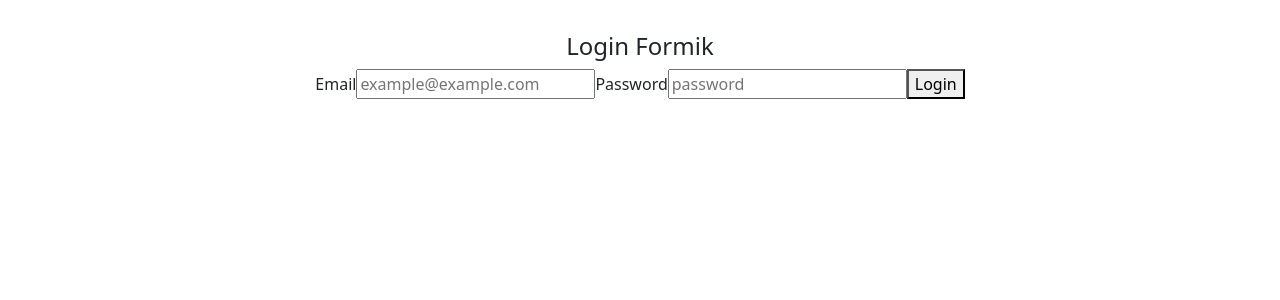
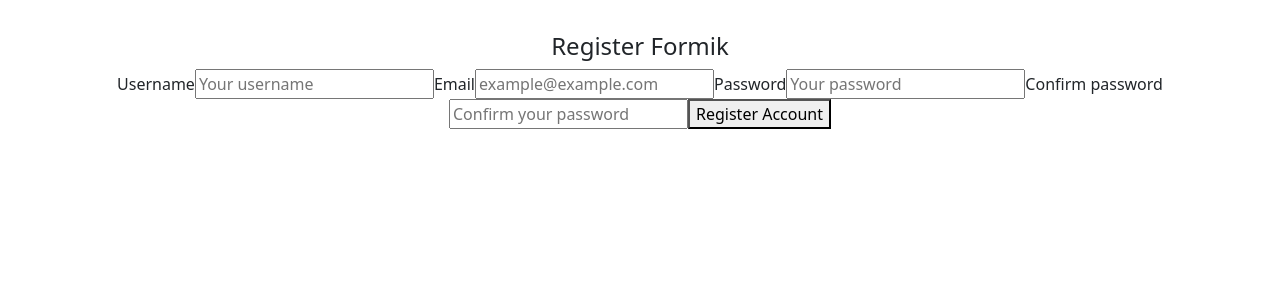
Before and after one commit to FedericoStagnaro/React-OpenBootCamp, a React (Create React App) app: page / in a window 1280 px wide. Shown: the top 300 px of the page. Built offline with nearby package versions, Linux system fonts and the light colour scheme.

Commit message:
add register formil component

```diff
--- a/src/App.js
+++ b/src/App.js
@@ -9,6 +9,7 @@
 import { Father } from './components/containers/father';
 import {TaskListClass, TaskListFunction} from './components/containers/task.list';
 import { LoginFormik } from './components/pure/form/loginFormik';
+import { RegisterFormik } from './components/pure/form/registerFormik';
 import { GreetingStyled } from './components/pure/greeting.function.styled';
 import { OptionalRender } from './components/pure/optionalRender';
 // import Ejemplo1 from './hooks/ejemplo1.useState';
@@ -41,7 +42,9 @@
         {/* <TaskListFunction></TaskListFunction> */}
         {/* <Father></Father> */}
         {/* <OptionalRender></OptionalRender> */}
-        <LoginFormik></LoginFormik>
+        {/* <LoginFormik></LoginFormik> */}
+        <RegisterFormik></RegisterFormik>
+
 
       {/* </header>  */}
     </div>
--- /dev/null
+++ b/src/components/pure/form/registerFormik.jsx
@@ -0,0 +1,94 @@
+import React from "react";
+import { User } from "../../../models/user";
+import { Formik, Field, Form, ErrorMessage } from "formik";
+import * as Yup from 'yup';
+import ROLE from "../../../models/roles.enum";
+
+const initialValues = {
+    username: '',
+    email: '',
+    password: '',
+    confirm: '',
+    role: ROLE.USER
+}
+
+const registerSchema = Yup.object().shape({
+    username: Yup
+        .string()
+        .min(6, 'Username too short')
+        .max(12, 'Username too long')
+        .required(),
+
+    email: Yup
+        .string()
+        .email('Invalid email format')
+        .required('Email is required'),
+
+    password: Yup
+        .string()
+        .min(12, 'Password too short')
+        .required('Password is required'),
+
+    confirm: Yup
+        .string()
+        .when('password', {
+            is: (value) => value && value.length > 0 ? true : false,
+            then: Yup.string().oneOf(
+                [Yup.ref('password')], 'Password must match'
+            )
+        })
+        .required('You must confirm the password'),
+
+    role: Yup
+        .string()
+        .oneOf([ROLE.ADMIN, ROLE.USER], 'You must select a Role')
+        .required('Role is required')
+})
+
+export class RegisterFormik extends React.Component {
+    constructor(props) {
+        super(props)
+    }
+
+    submit() {
+        console.log('Register User')
+    }
+
+    render() {
+        return (
+            <div>
+                <h4>Register Formik</h4>
+                <Formik initialValues={initialValues} onSubmit={this.submit} validationSchema={registerSchema}>
+                    {({ touched, errors, isSubmitting, handleChange, handleBlur }) => {
+                        return (
+                            <Form>
+                                <label htmlFor="username">Username</label>
+                                <Field id='username' name='username' type='text' placeholder='Your username'></Field>
+                                {errors.username && touched.username && (<ErrorMessage name='username' component='div'></ErrorMessage>)}
+
+                                <label htmlFor="email">Email</label>
+                                <Field id='email' name='email' type='email' placeholder='example@example.com'></Field>
+                                {errors.email && touched.email && (<ErrorMessage name='email' component='div'></ErrorMessage>)}
+
+
+                                <label htmlFor="password">Password</label>
+                                <Field id='password' name='password' type='password' placeholder='Your password'></Field>
+                                {errors.password && touched.password && (<ErrorMessage name='password' component='div'></ErrorMessage>)}
+
+
+                                <label htmlFor="confirm">Confirm password</label>
+                                <Field id='confirm' name='confirm' type='password' placeholder='Confirm your password'></Field>
+                                {errors.confirm && touched.confirm && (<ErrorMessage name='confirm' component='div'></ErrorMessage>)}
+
+                                <button type="submit">Register Account</button>
+                                {isSubmitting ? (<p>Sending your crendentials...</p>) : null}
+
+
+                            </Form>
+                        )
+                    }}
+                </Formik>
+            </div>
+        )
+    }
+}
--- /dev/null
+++ b/src/models/roles.enum.js
@@ -0,0 +1,6 @@
+const ROLE = {
+    ADMIN : 'admin',
+    USER : 'user',
+}
+
+export default ROLE
--- /dev/null
+++ b/src/models/user.js
@@ -0,0 +1,17 @@
+import ROLE from "./roles.enum";
+
+export class User {
+    username = '';
+    email = '';
+    password = '';
+    role = ROLE.USER
+
+    constructor(username, email, password, role) {
+        this.username = username
+        this.password = password
+        this.email = email
+        this.role = role
+    }
+
+
+}
```
